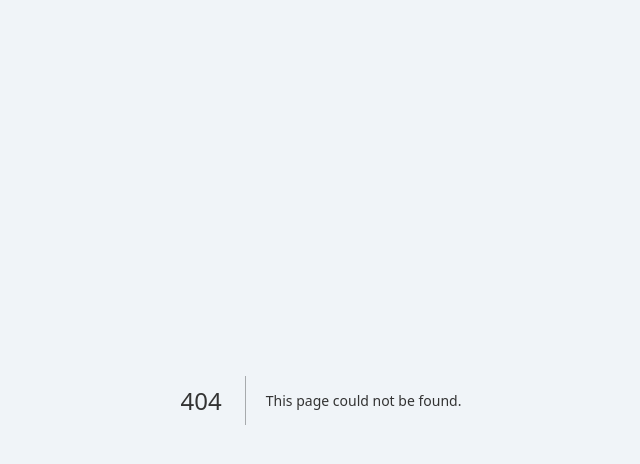
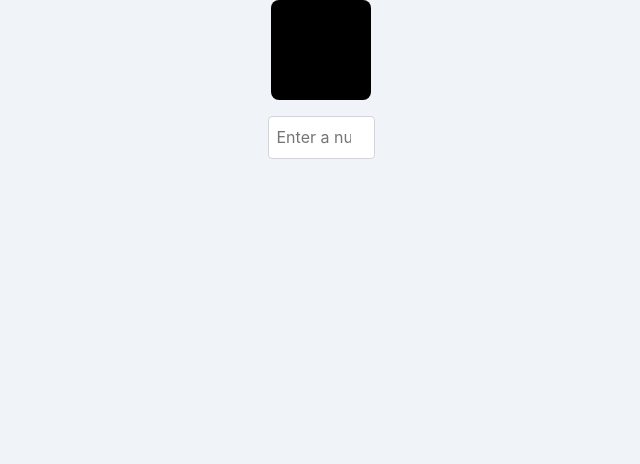
Before and after one commit to tweezerchef/financel, a Next.js app: page /dev in a window 1280 px wide. Before the commit this address had no page. Shown: the top 464 px of the page, without its empty margins (319-959 px from the left). Built offline with nearby package versions, Linux system fonts and the light colour scheme.

Commit message:
number flip component made, need to alter and intigrate into game page

```diff
--- /dev/null
+++ b/app/dev/components/FlippingNumberInput.tsx
@@ -0,0 +1,62 @@
+/* eslint-disable consistent-return */
+/* eslint-disable jsx-a11y/label-has-associated-control */
+
+'use client'
+
+import React, { useState, useEffect } from 'react'
+import styles from './ui/FlippingNumberInput.module.css'
+
+export default function FlippingNumberInput() {
+  const [number, setNumber] = useState('')
+  const [isFlipped, setIsFlipped] = useState(false)
+  const [isFlipping, setIsFlipping] = useState(false)
+
+  useEffect(() => {
+    if (isFlipping) {
+      const timer = setTimeout(() => setIsFlipping(false), 600)
+      return () => clearTimeout(timer)
+    }
+  }, [isFlipping])
+
+  const handleInputChange = (e: React.ChangeEvent<HTMLInputElement>) => {
+    const { value } = e.target
+    if (value === '' || (Number(value) >= 0 && Number(value) <= 999)) {
+      const wasEmpty = number === ''
+      const becomesEmpty = value === ''
+      setNumber(value)
+
+      if (wasEmpty !== becomesEmpty) {
+        setIsFlipping(true)
+        setIsFlipped(!becomesEmpty)
+      }
+    }
+  }
+
+  return (
+    <div className={styles.container}>
+      <div
+        className={`${styles.flipBox} ${isFlipping ? styles.flipping : ''} ${isFlipped ? styles.flipped : ''}`}
+      >
+        <div className={styles.flipBoxInner}>
+          <div className={styles.flipBoxFront} />
+          <div className={styles.flipBoxBack}>{number}</div>
+        </div>
+      </div>
+      <div className={styles.inputContainer}>
+        <label htmlFor="numberInput" className={styles.label}>
+          Enter a number
+        </label>
+        <input
+          id="numberInput"
+          type="number"
+          value={number}
+          onChange={handleInputChange}
+          min="0"
+          max="999"
+          placeholder="Enter a number (0-999)"
+          className={styles.input}
+        />
+      </div>
+    </div>
+  )
+}
--- /dev/null
+++ b/app/dev/components/ui/FlippingNumberInput.module.css
@@ -0,0 +1,86 @@
+.container {
+  display: flex;
+  flex-direction: column;
+  align-items: center;
+  gap: 1rem;
+}
+
+.flipBox {
+  background-color: transparent;
+  width: 100px;
+  height: 100px;
+  perspective: 1000px;
+}
+
+.flipBoxInner {
+  position: relative;
+  width: 100%;
+  height: 100%;
+  text-align: center;
+  transition: transform 0.6s;
+  transform-style: preserve-3d;
+}
+
+.flipping .flipBoxInner {
+  transform: rotateY(180deg);
+}
+
+.flipped .flipBoxInner {
+  transform: rotateY(180deg);
+}
+
+.flipBoxFront,
+.flipBoxBack {
+  position: absolute;
+  width: 100%;
+  height: 100%;
+  backface-visibility: hidden;
+  display: flex;
+  align-items: center;
+  justify-content: center;
+  font-size: 24px;
+  font-weight: bold;
+  border-radius: 8px;
+}
+
+.flipBoxFront {
+  background-color: #000000;
+  color: white;
+}
+
+.flipBoxBack {
+  background-color: #3b82f6;
+  color: white;
+  transform: rotateY(180deg);
+}
+
+.inputContainer {
+  width: 100%;
+  max-width: 300px;
+}
+
+.label {
+  position: absolute;
+  width: 1px;
+  height: 1px;
+  padding: 0;
+  margin: -1px;
+  overflow: hidden;
+  clip: rect(0, 0, 0, 0);
+  white-space: nowrap;
+  border-width: 0;
+}
+
+.input {
+  width: 100%;
+  padding: 0.5rem;
+  border: 1px solid #d1d5db;
+  border-radius: 0.25rem;
+  font-size: 1rem;
+}
+
+.input:focus {
+  outline: none;
+  border-color: #3b82f6;
+  box-shadow: 0 0 0 3px rgba(59, 130, 246, 0.5);
+}
--- /dev/null
+++ b/app/dev/page.tsx
@@ -0,0 +1,9 @@
+import FlippingNumberInput from './components/FlippingNumberInput'
+
+export default function Home() {
+  return (
+    <main>
+      <FlippingNumberInput />
+    </main>
+  )
+}
```
